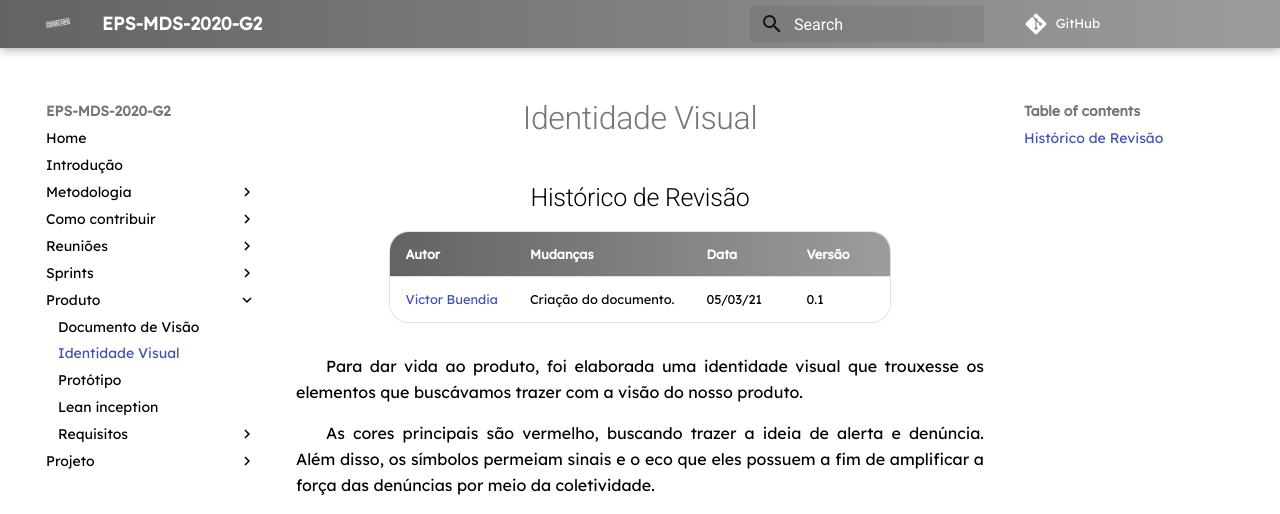
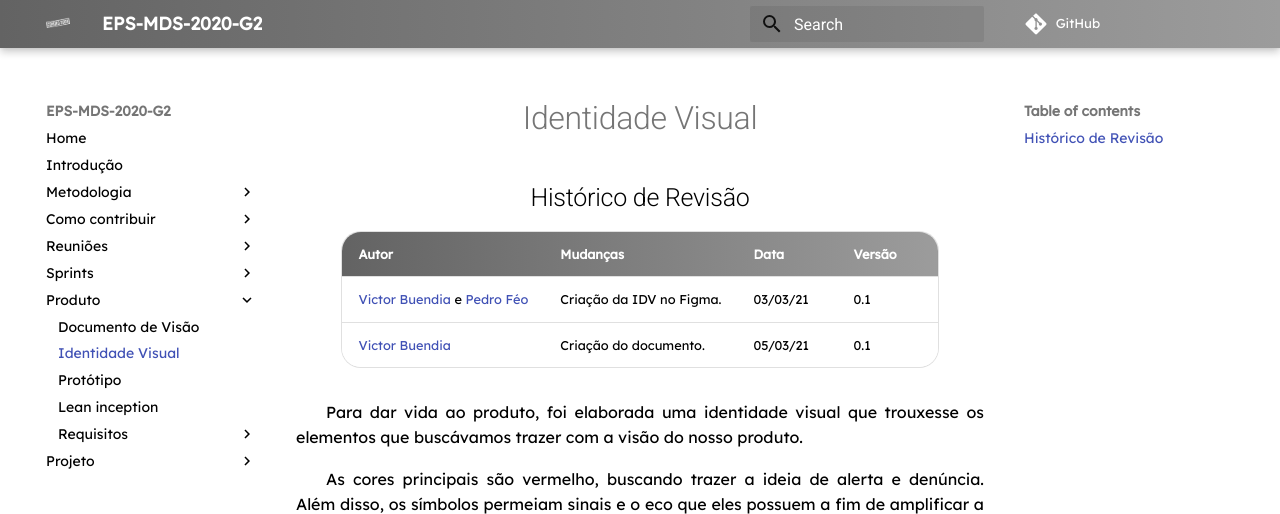
Before and after one commit to fga-eps-mds/2020.2-Eccoar, an MkDocs documentation site: the page built from docs/produto/identidadevisual.md, in a window 1280 px wide and 1292 px high. Shown: the top 514 px of the window. Built offline with MkDocs 1.6.1 and Material for MkDocs 9.7.7, drawn with Linux system fonts in a browser that asks for light colours; some web fonts are replaced; comment, search, counter and statistics services are not loaded; old or Windows-style settings are respelled for this version of MkDocs; grey boxes are pictures that could not be loaded.

Commit message:
adding new version to history

```diff
--- a/docs/produto/identidadevisual.md
+++ b/docs/produto/identidadevisual.md
@@ -1,9 +1,11 @@
 # Identidade Visual
 
 ## Histórico de Revisão
-|Autor|Mudanças|Data|Versão|
-|--|--|--|--|
-|[Victor Buendia](https://github.com/Victor-Buendia)|Criação do documento.|05/03/21|0.1|
+
+| Autor                                                                                      | Mudanças                 | Data     | Versão |
+| ------------------------------------------------------------------------------------------ | ------------------------ | -------- | ------ |
+| [Victor Buendia](https://github.com/Victor-Buendia) e [Pedro Féo](https://github.com/phe0) | Criação da IDV no Figma. | 03/03/21 | 0.1    |
+| [Victor Buendia](https://github.com/Victor-Buendia)                                        | Criação do documento.    | 05/03/21 | 0.1    |
 
 Para dar vida ao produto, foi elaborada uma identidade visual que trouxesse os elementos que buscávamos trazer com a visão do nosso produto.
 
```
